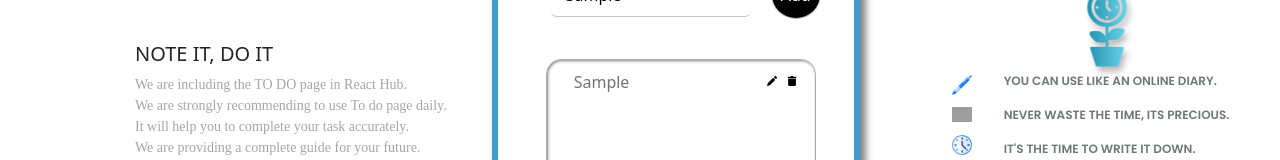
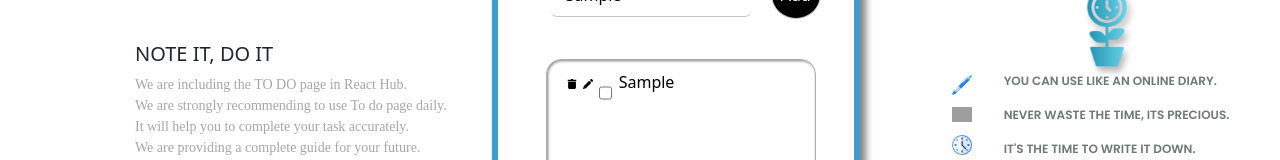
Before and after one commit to yaswanthsay/React-Hub, a React (Create React App) app in the folder my-app/: page /todo in a window 1280 px wide. Both pictures are taken after typing "Sample" into the empty fields and a click on the button "Add". Shown: the part 183-343 px from the top of the page. Built offline with nearby package versions, Linux system fonts and the light colour scheme; grey boxes are pictures that could not be loaded; a web font is replaced by a local one.

Commit message:
Edited the title

```diff
--- a/my-app/public/index.html
+++ b/my-app/public/index.html
@@ -2,43 +2,20 @@
 <html lang="en">
   <head>
     <meta charset="utf-8" />
-    <link rel="icon" href="%PUBLIC_URL%/favicon.ico" />
+    <link rel="icon" href="reacthub.png" />
     <meta name="viewport" content="width=device-width, initial-scale=1" />
     <meta name="theme-color" content="#000000" />
     <meta
       name="description"
       content="Web site created using create-react-app"
     />
-    <link rel="apple-touch-icon" href="%PUBLIC_URL%/logo192.png" />
-    <!--
-      manifest.json provides metadata used when your web app is installed on a
-      user's mobile device or desktop. See https://developers.google.com/web/fundamentals/web-app-manifest/
-    -->
+    <link rel="apple-touch-icon" href="/my-app/public/reacthub.png" />
     <link rel="manifest" href="%PUBLIC_URL%/manifest.json" />
-    <!--
-      Notice the use of %PUBLIC_URL% in the tags above.
-      It will be replaced with the URL of the `public` folder during the build.
-      Only files inside the `public` folder can be referenced from the HTML.
-
-      Unlike "/favicon.ico" or "favicon.ico", "%PUBLIC_URL%/favicon.ico" will
-      work correctly both with client-side routing and a non-root public URL.
-      Learn how to configure a non-root public URL by running `npm run build`.
-    -->
     <link rel="stylesheet" href="https://cdnjs.cloudflare.com/ajax/libs/animate.css/4.1.1/animate.min.css">
-    <title>React App</title>
+    <title>React Hub</title>
   </head>
   <body>
     <noscript>You need to enable JavaScript to run this app.</noscript>
     <div id="root"></div>
-    <!--
-      This HTML file is a template.
-      If you open it directly in the browser, you will see an empty page.
-
-      You can add webfonts, meta tags, or analytics to this file.
-      The build step will place the bundled scripts into the <body> tag.
-
-      To begin the development, run `npm start` or `yarn start`.
-      To create a production bundle, use `npm run build` or `yarn build`.
-    -->
   </body>
 </html>
--- a/my-app/src/components/Todo.js
+++ b/my-app/src/components/Todo.js
@@ -1,4 +1,4 @@
-import { React, useEffect, useState } from 'react'
+import { React, useState } from 'react'
 import Fade from 'react-reveal/Fade';
 import Bounce from 'react-reveal/Bounce'
 
@@ -8,25 +8,23 @@ function Todo() {
 
     const [toDos, setToDos] = useState([])
     const [toDoLists, setToDoLists] = useState([])
+    const [isChecked, setIsChecked] = useState(false)
+
 
 
     const handleDelete = (event, noteId) => {
         event.stopPropagation();
         setToDoLists(prevState => prevState.filter((obj, knownid) => knownid !== noteId))
     }
-    const handleEdit = (event, id) => {
+
+
+    const handleEdit = (event) => {
         event.stopPropagation();
-        setToDos(localStorage.getItem("toDos"))
     }
 
-    useEffect(() => {
-        localStorage.setItem("toDos", JSON.stringify(toDos))
-    }, [toDos])
-
-    useEffect(() => {
-        localStorage.setItem("toDoLists", JSON.stringify(toDoLists))
-    }, [toDoLists])
-
+    const handleChange = () => {
+        setIsChecked(!isChecked)
+    }
 
     return (
         <div className='todo__container'>
@@ -52,9 +50,12 @@ function Todo() {
                             return (
                                 <div key={note.id} className='todo__items'>
                                     <div className='todo_title_close'>
-                                        <p className='todo_items_title'>{note.text}</p>
-                                        <img src='/pencil.png' alt='' className='todo__pencil' onClick={(event) => handleEdit(event, id)} />
-                                        <img src='/delete.png' alt='' className='todo__delete' onClick={(event) => handleDelete(event, id)} />
+                                        <div className='todo_edit_delete'>
+                                            <img src='/delete.png' alt='' className='todo__delete' onClick={(event) => handleDelete(event, id)} />
+                                            <img src='/pencil.png' alt='' className='todo__pencil' onClick={(event) => handleEdit(event, id)} />
+                                        </div>
+                                       <input type='checkbox' className="todo__check" name='crossline' id='crossline' value='check' onChange={handleChange} />
+                                       <p className={isChecked ? "todo_items_title checked" : "todo_items_title"}>{note.text}</p>
                                     </div>
                                 </div>
                             )
--- a/my-app/src/index.css
+++ b/my-app/src/index.css
@@ -1551,8 +1551,11 @@
  margin-left: 7px;
  font-weight:200;
  display: flex;
- color: rgb(116, 116, 116);
+ color: rgb(0, 0, 0);
  font-size: 16px;
+}
+.checked{
+  text-decoration: line-through;
 }
 .todo_title_close{
   display: flex;
@@ -1562,20 +1565,23 @@
   display: flex;
   margin-left: 20px;
   margin-top: 16px;
+}
+.todo__check{
+  margin-left: 6px;
+}
+.todo_edit_delete{
+  margin-top: -6px;
 }
 .todo__delete{
   width: 10px;
   height: 10px;
-  position: absolute;
-  margin-left: 220px;
   cursor: pointer;
 }
 .todo__pencil{
   width: 10px;
   height: 10px;
-  position: absolute;
-  margin-left: 200px;
-  cursor: pointer;
+  cursor: pointer;
+  margin-left: 6px;
 }
 .todo_pen_img{
   width: 20px;
```
Also changed, not shown: my-app/public/reacthub.png (added).
